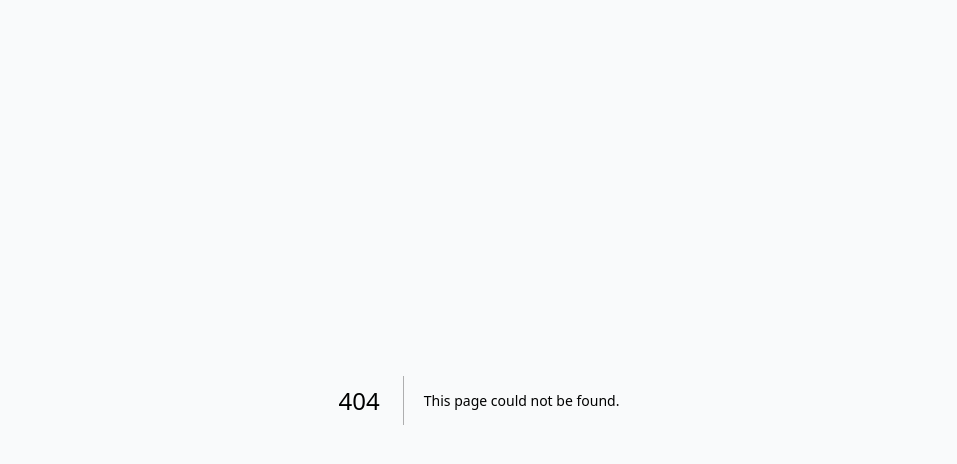
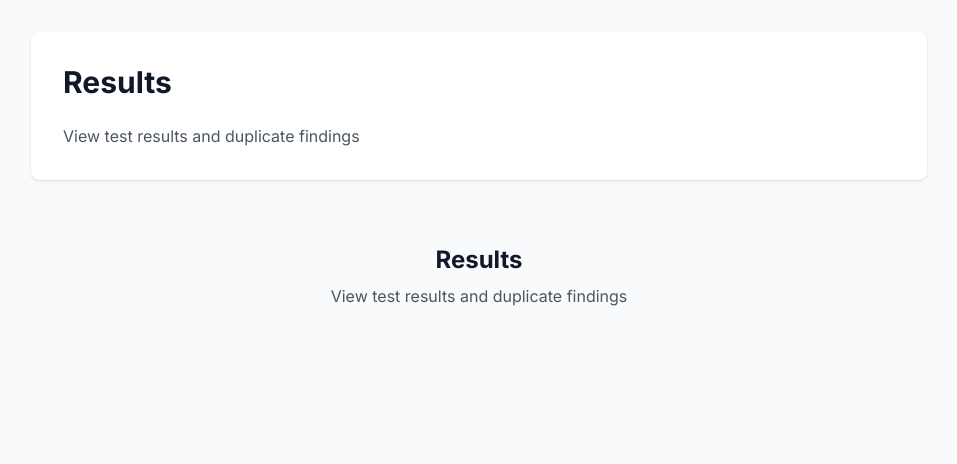
Before and after one commit to abhinav118/duplicate-test-app-1755635784435, a Next.js app: page /results in a window 1280 px wide. Before the commit this address had no page. Shown: the top 464 px of the page, without its empty margins (161-1118 px from the left). Built offline with nearby package versions, Linux system fonts and the light colour scheme.

Commit message:
Add app/results/page.tsx

```diff
--- /dev/null
+++ b/app/results/page.tsx
@@ -0,0 +1,20 @@
+import { siteData, navigation } from '@/lib/data'
+
+export default function ResultsPage() {
+  return (
+    <div className="min-h-screen">
+      <div className="container py-8">
+          <div className="card p-8 max-w-4xl mx-auto">
+            <h2 className="text-3xl font-bold mb-6">Results</h2>
+            <p className="text-gray-600">View test results and duplicate findings</p>
+          </div>
+        </div>
+<div className="container py-8">
+          <div className="text-center">
+            <h2 className="text-2xl font-bold">Results</h2>
+            <p className="text-gray-600 mt-2">View test results and duplicate findings</p>
+          </div>
+        </div>
+    </div>
+  )
+}
```
